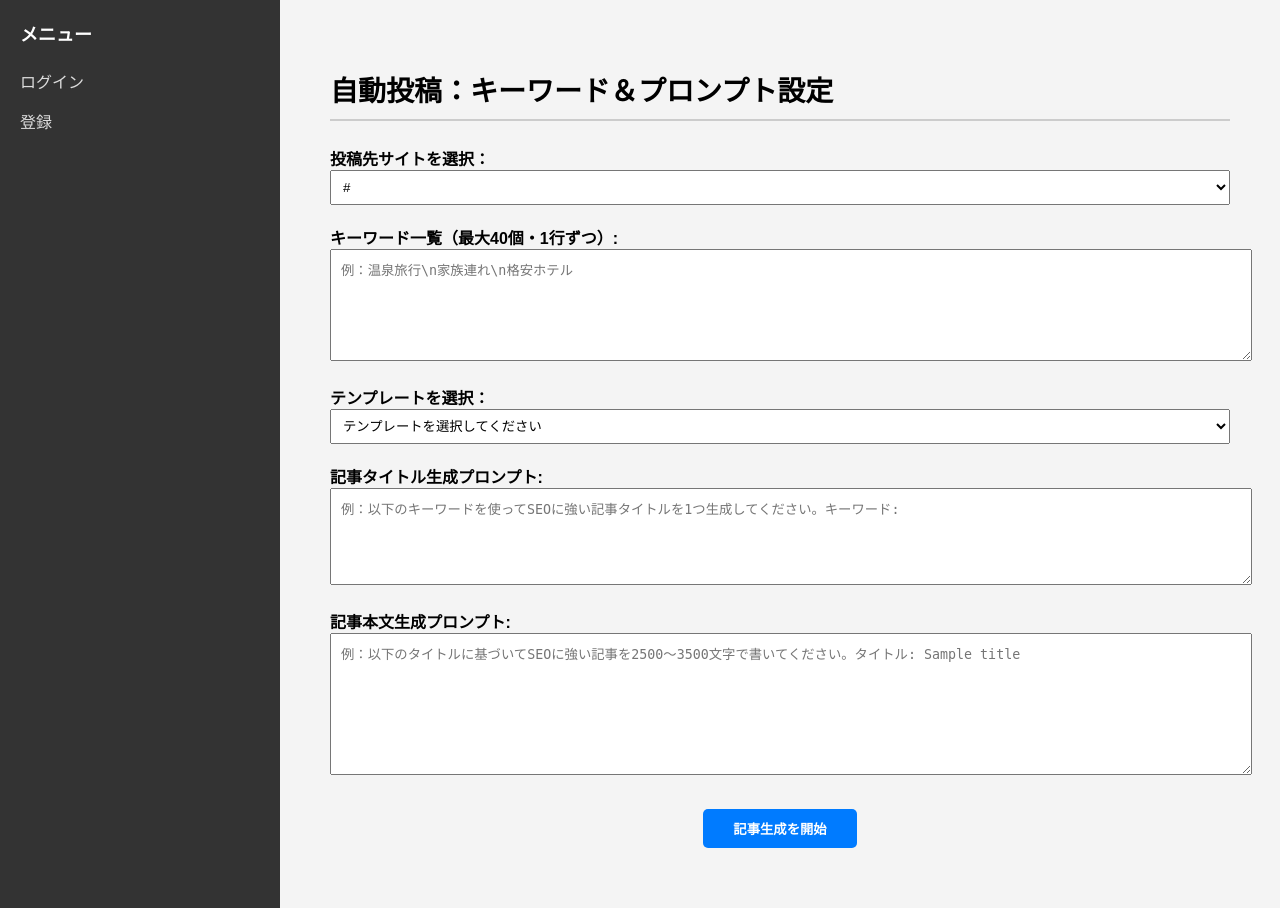
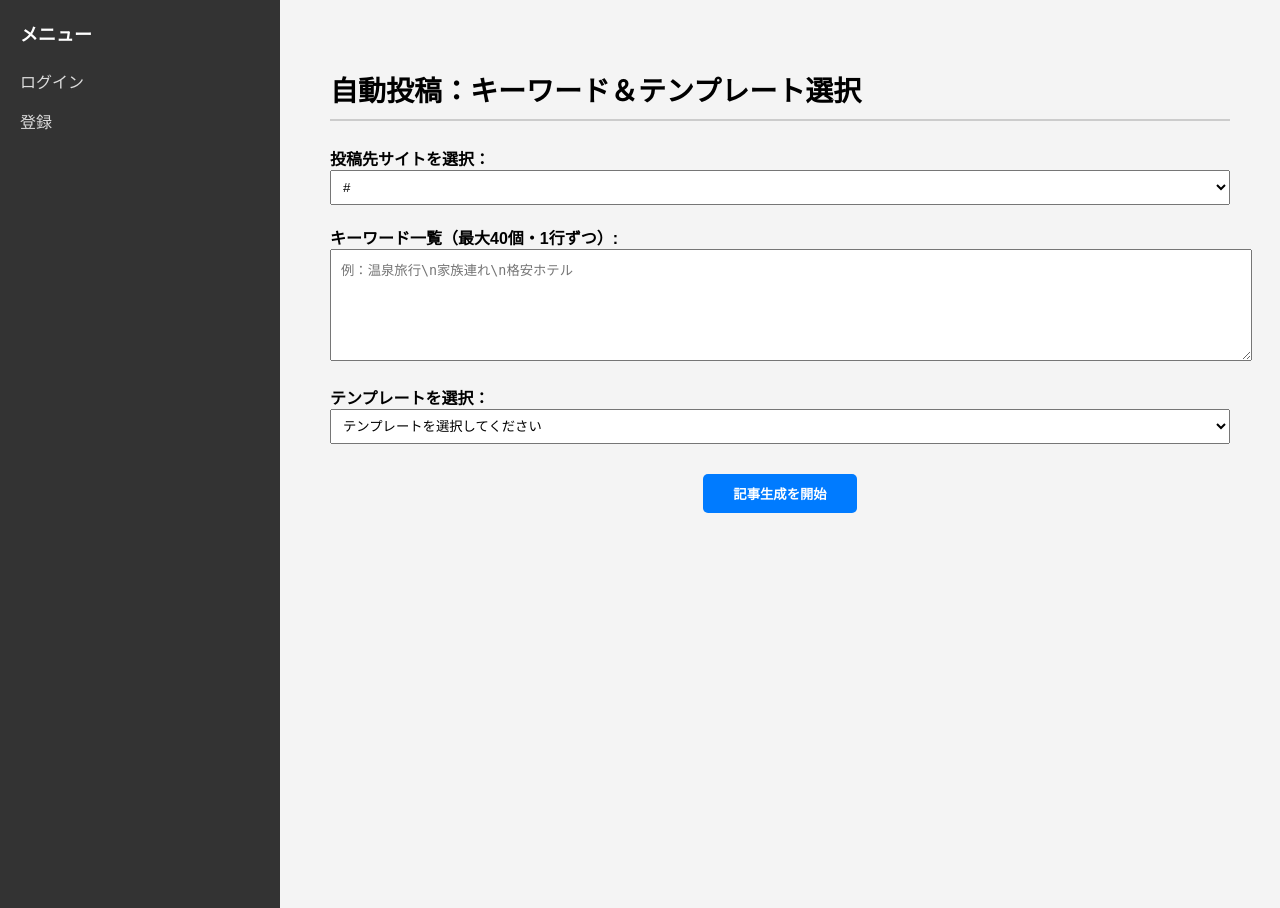
Before and after one commit to ryu-matsu2002/ver8-ai-posting-tool, a Flask app: template app/templates/auto_post.html in a window 1280 px wide. Run offline with Flask 3, Linux system fonts and the light colour scheme; tables that the repository leaves empty hold one stand-in row (values such as "Sample post"); the template is opened without the code that fills it: values that come from a table or form of the project are taken from there, most other values are stand-ins (such as "Sample title", 1, 10 or a date in 2020).

Commit message:
テンプレート選択のみでプロンプト入力不要に変更

```diff
--- a/app/templates/auto_post.html
+++ b/app/templates/auto_post.html
@@ -6,7 +6,7 @@
 {% block content %}
 <div style="max-width: 900px; margin: 0 auto; padding: 20px;">
     <h1 style="font-size: 28px; border-bottom: 2px solid #ccc; padding-bottom: 10px; margin-bottom: 25px;">
-            自動投稿：キーワード＆プロンプト設定
+        自動投稿：キーワード＆テンプレート選択
     </h1>
 
     <form method="POST" style="display: flex; flex-direction: column; gap: 20px;">
@@ -27,7 +27,7 @@
         {% if prompt_templates %}
         <div>
             <label for="template_select" style="font-weight: bold;">テンプレートを選択：</label><br>
-                <select id="template_select" onchange="applyTemplate()" style="width: 100%; padding: 8px;">
+            <select id="template_select" onchange="applyTemplate()" style="width: 100%; padding: 8px;" required>
                 <option value="">テンプレートを選択してください</option>
                 {% for template in prompt_templates %}
                 <option value='{{ {
@@ -39,15 +39,9 @@
         </div>
         {% endif %}
 
-            <div>
-                <label for="title_prompt" style="font-weight: bold;">記事タイトル生成プロンプト:</label><br>
-                <textarea name="title_prompt" id="title_prompt" rows="5" style="width: 100%; padding: 10px;" placeholder="例：以下のキーワードを使ってSEOに強い記事タイトルを1つ生成してください。キーワード: {{keyword}}"></textarea>
-            </div>
-
-            <div>
-                <label for="body_prompt" style="font-weight: bold;">記事本文生成プロンプト:</label><br>
-                <textarea name="body_prompt" id="body_prompt" rows="8" style="width: 100%; padding: 10px;" placeholder="例：以下のタイトルに基づいてSEOに強い記事を2500～3500文字で書いてください。タイトル: {{title}}"></textarea>
-            </div>
+        <!-- 非表示のプロンプト欄（POST用） -->
+        <input type="hidden" name="title_prompt" id="title_prompt">
+        <input type="hidden" name="body_prompt" id="body_prompt">
 
         <div style="text-align: center; margin-top: 10px;">
             <button type="submit" style="padding: 10px 30px; background-color: #007bff; color: white; font-weight: bold; border: none; border-radius: 5px; cursor: pointer;">
@@ -62,22 +56,11 @@
 <script>
     function applyTemplate() {
         const select = document.getElementById("template_select");
+        if (!select.value) return;
+
         const selected = JSON.parse(select.value);
-        if (selected) {
         document.getElementById("title_prompt").value = selected.title_prompt;
         document.getElementById("body_prompt").value = selected.body_prompt;
     }
-    }
-
-    window.onload = function () {
-        const titlePrompt = sessionStorage.getItem("title_prompt");
-        const bodyPrompt = sessionStorage.getItem("body_prompt");
-        if (titlePrompt && bodyPrompt) {
-            document.getElementById("title_prompt").value = titlePrompt;
-            document.getElementById("body_prompt").value = bodyPrompt;
-            sessionStorage.removeItem("title_prompt");
-            sessionStorage.removeItem("body_prompt");
-        }
-    };
 </script>
 {% endblock %}
```
Also changed, not shown: app/auto_post.py (+7 -5 lines). Lines whose indentation alone changed are shown as unchanged.
